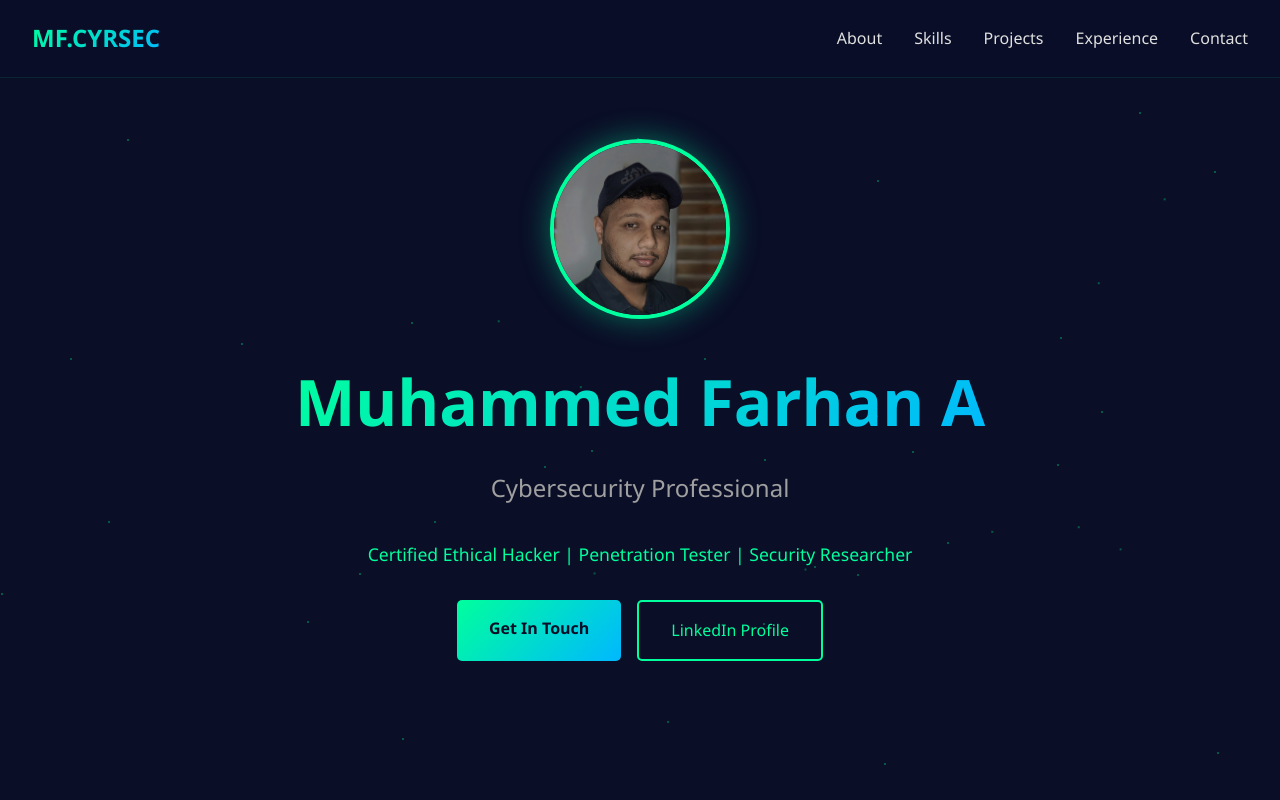
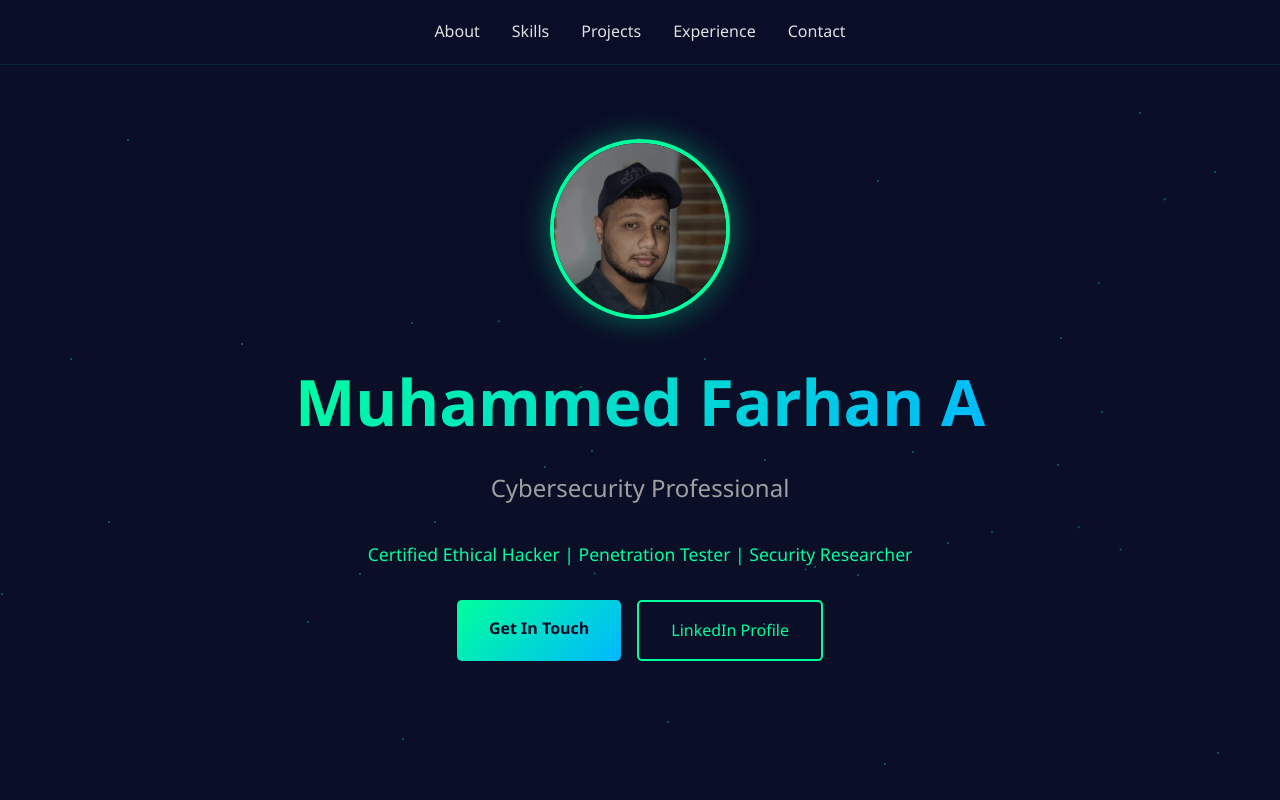
Before and after one commit to 7H3CYF4RX/Farhuzeee, a plain HTML site: page index.html in a window 1280 px wide. Shown: the top 800 px of the page. Drawn offline with Linux system fonts and the light colour scheme.

Commit message:
index.html

```diff
--- a/index.html
+++ b/index.html
@@ -38,7 +38,7 @@
 
         nav {
             display: flex;
-            justify-content: space-between;
+            justify-content: center;
             align-items: center;
             padding: 1.2rem 2rem;
         }
@@ -437,7 +437,6 @@
 
     <header>
         <nav>
-            <div class="logo">MF.CYRSEC</div>
             <ul>
                 <li><a href="#about">About</a></li>
                 <li><a href="#skills">Skills</a></li>
```
